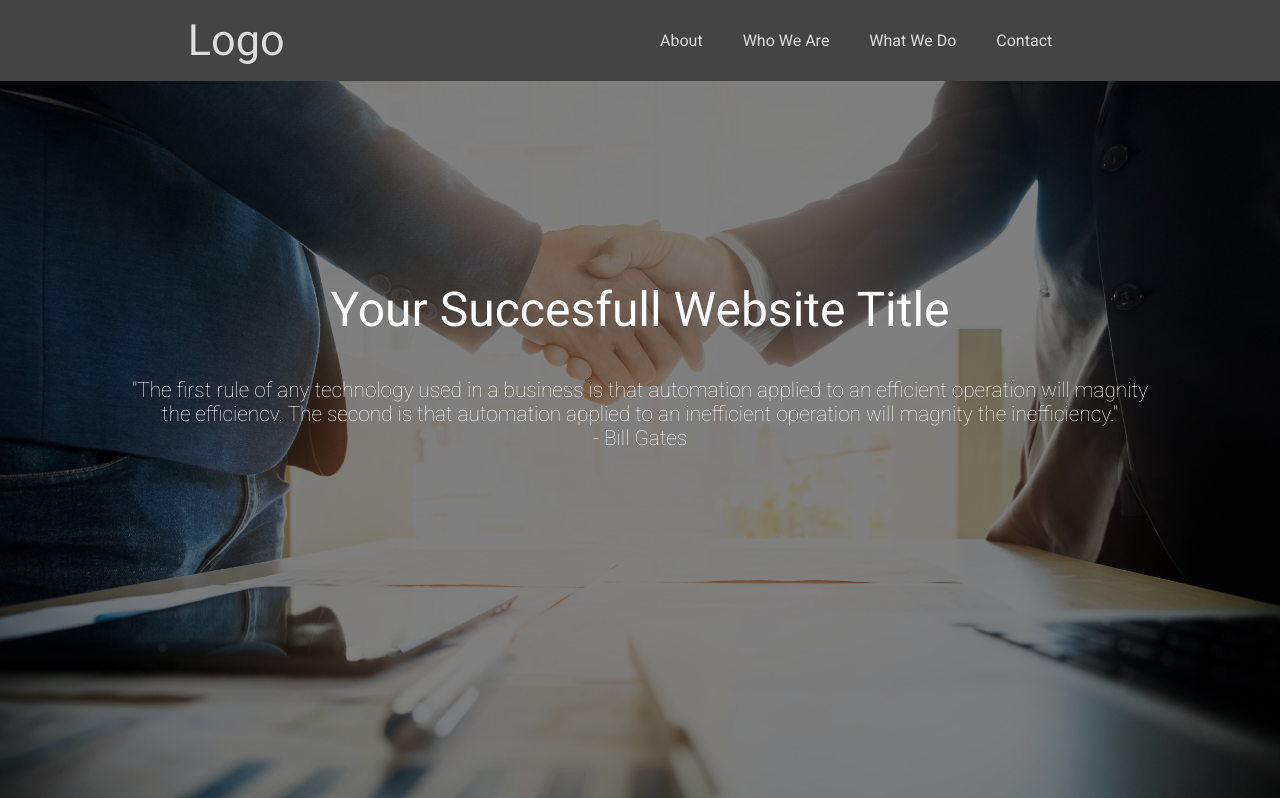
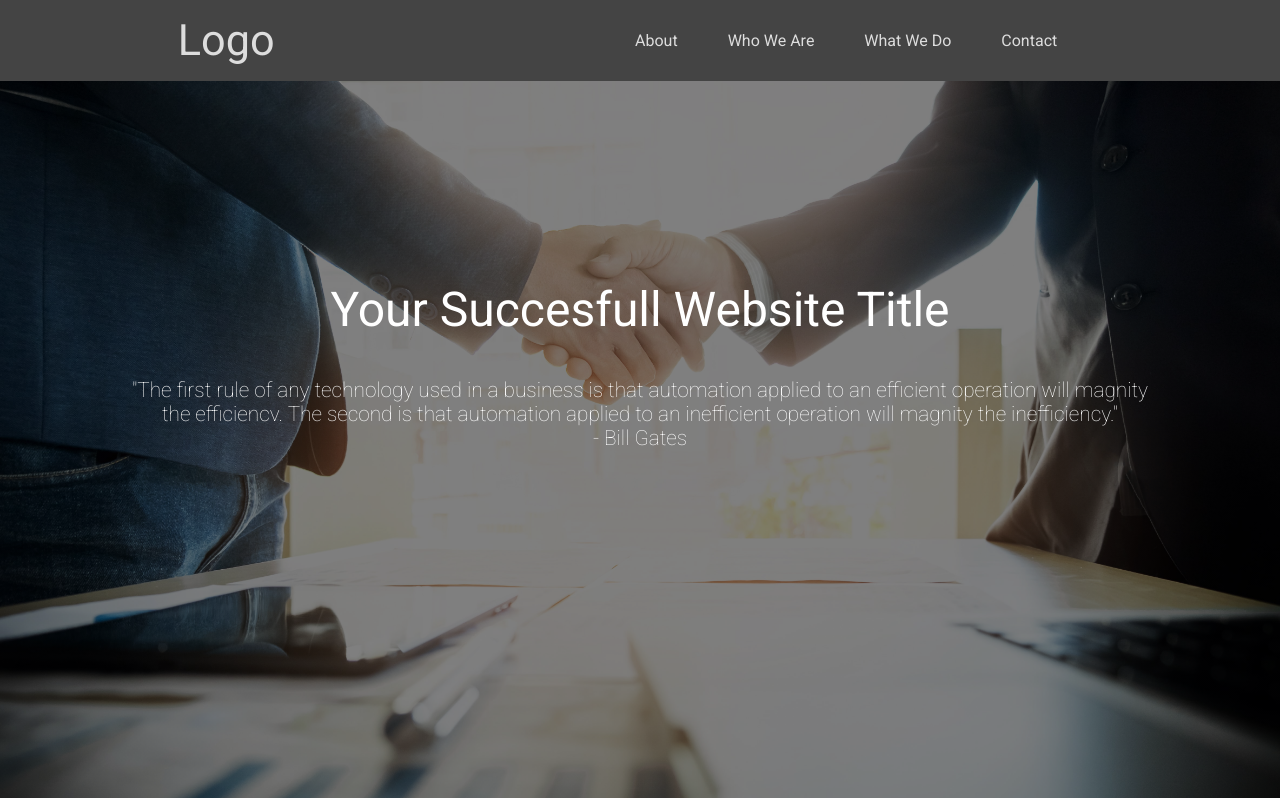
Before and after one commit to nacho185/homePage-exercise, a plain HTML site: page index.html in a window 1280 px wide. Shown: the top 798 px of the page. Drawn offline with Linux system fonts and the light colour scheme.

Commit message:
Changed scroll bar to better fit website
gave website my own scroll bar

```diff
--- a/styles/style.scss
+++ b/styles/style.scss
@@ -15,6 +15,32 @@ body{
 a{
     cursor: pointer;
 }
+//
+//scroll bar
+
+/* width */
+::-webkit-scrollbar {
+    width: 10px;
+
+  }
+
+  /* Track */
+  ::-webkit-scrollbar-track {
+    background: #f1f1f1;
+
+  }
+
+  /* Handle */
+  ::-webkit-scrollbar-thumb {
+    background:#9c7d5d;
+    border-radius: 20px;
+  }
+
+  /* Handle on hover */
+  ::-webkit-scrollbar-thumb:hover {
+    background: #555;
+  }
+//end scroll bar
 //end global
 //navbar
 
@@ -59,6 +85,11 @@ a{
                         a{
                             text-decoration: none;
                             color: #ddd;
+                            padding: 10px 5px;
+                            &:hover{
+                                border-bottom: 2px solid #fff;
+                                transition: .2s;
+                            }
                         }
                     }
                 }
```
Also changed, not shown: styles/style.css, 1 other file.
